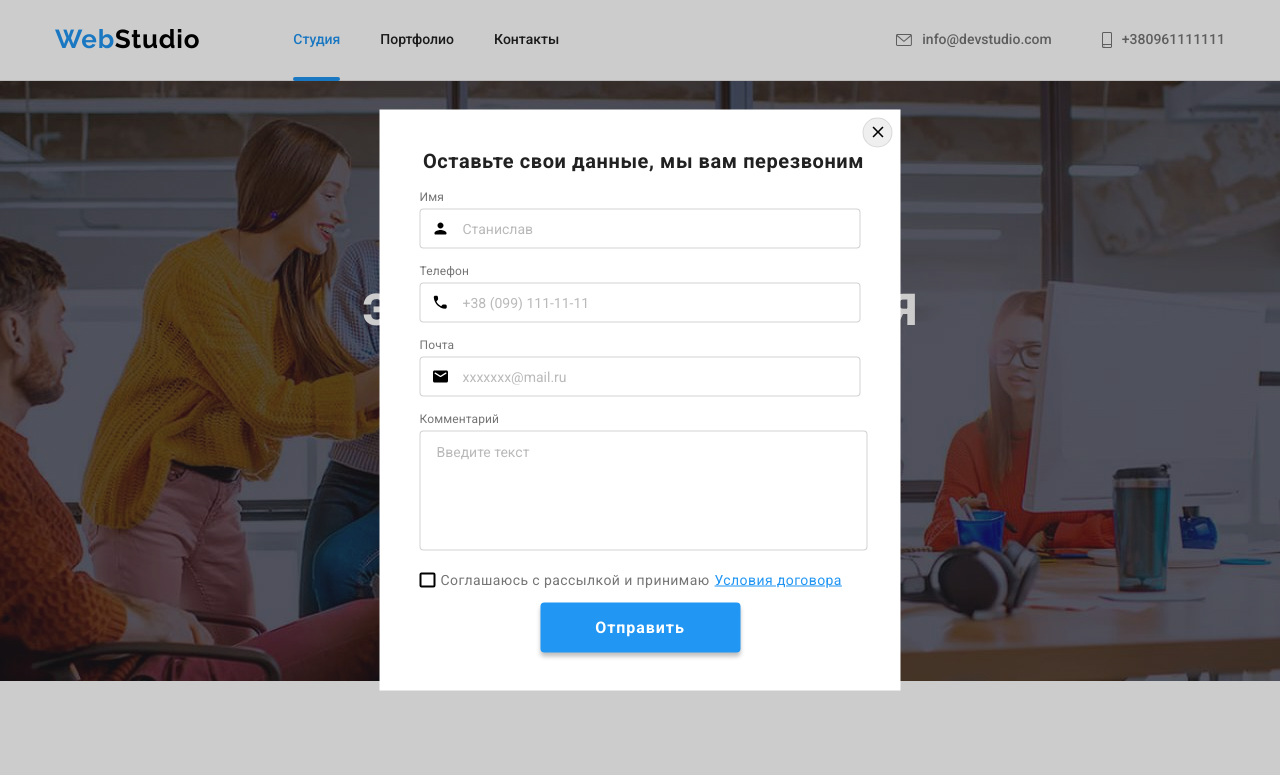
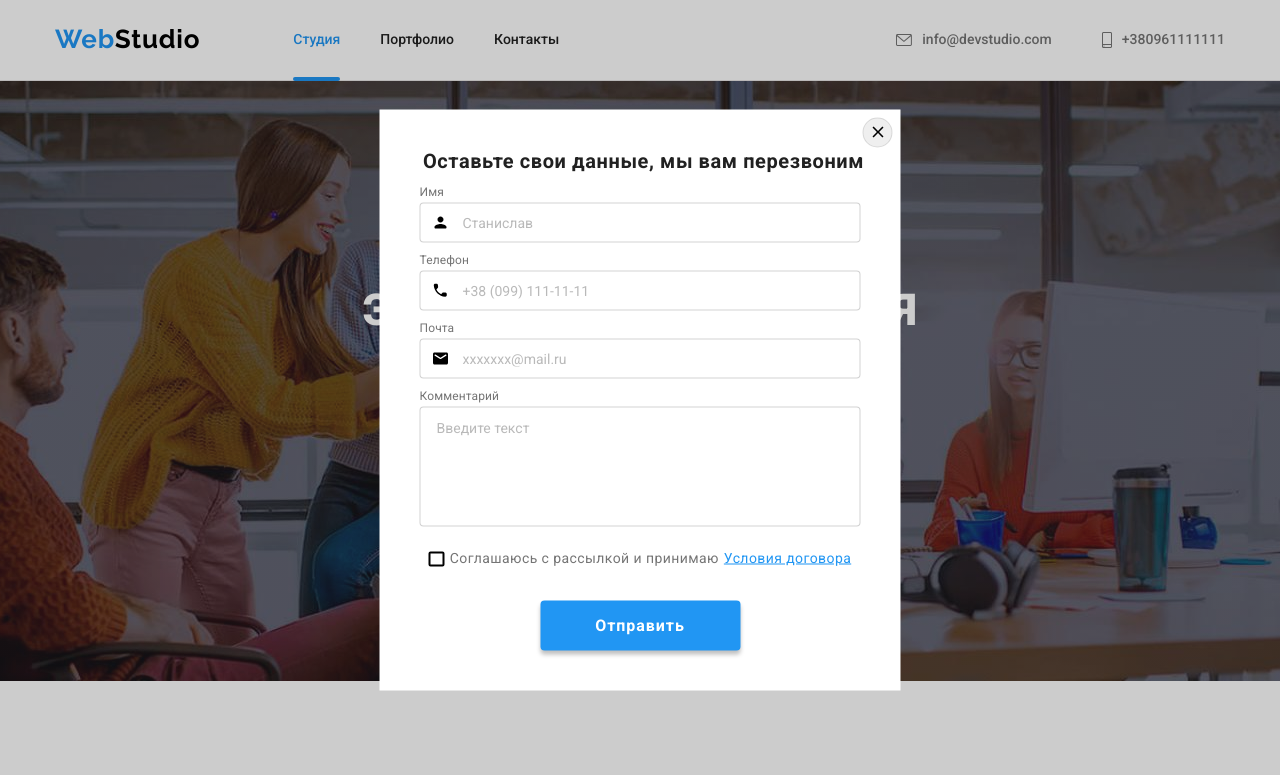
Before and after one commit to ArboreaStan/goit-markup-hw-06, a plain HTML site: page index.html in a window 1280 px wide. Both pictures are taken after a click on the button "Заказать услугу". Shown: the top 775 px of the page. Drawn offline with nearby package versions, Linux system fonts and the light colour scheme.

Commit message:
Доработка дз н 6

```diff
--- a/css/styles.css
+++ b/css/styles.css
@@ -522,6 +522,7 @@ a {
 }
 
 .contacts-box {
+  flex-grow: 1;
 }
 
 .footer-logo {
@@ -772,6 +773,11 @@ a {
   margin-bottom: 10px;
 }
 
+.modal-check {
+  margin-top: 20px;
+  margin-bottom: 30px;
+}
+
 .input-wrap {
   position: relative;
 }
@@ -784,13 +790,14 @@ a {
 }
 
 .modal-form-text {
-  width: 448px;
+  width: 100%;
   height: 120px;
   border: 1px solid rgba(33, 33, 33, 0.2);
   border-radius: 4px;
   resize: none;
   padding: 12px 16px;
   outline: none;
+  display: block;
   transition-property: border-color;
   transition-duration: 250ms;
   transition-timing-function: cubic-bezier(0.4, 0, 0.2, 1);
@@ -803,6 +810,7 @@ a {
   letter-spacing: 0.01em;
   color: var(--main-text-color);
   margin-bottom: 4px;
+  display: block;
 }
 
 .modal-form-input {
@@ -818,13 +826,10 @@ a {
   transition-timing-function: cubic-bezier(0.4, 0, 0.2, 1);
 }
 
-.modal-form-input:focus + .input-icon,
-.modal-form-input:hover + .input-icon {
+.modal-form-input:focus + .input-icon {
   fill: var(--accent-color);
 }
 
-.modal-form-input:hover,
-.modal-form-text:hover,
 .modal-form-input:focus,
 .modal-form-text:focus {
   border-color: var(--accent-color);
@@ -867,6 +872,7 @@ a {
   color: var(--main-text-color);
   display: flex;
   align-items: center;
+  justify-content: center;
 }
 
 .check-text::before {
--- a/index.html
+++ b/index.html
@@ -473,7 +473,7 @@
                             <textarea name="user-text" id="user-text" class="modal-form-text" cols="30" rows="10"
                             placeholder="Введите текст"></textarea>
                         </div>
-                        <div class="modal-field">
+                        <div class="modal-check">
                             <input
                             type="checkbox"
                             name="policy"
```
Also changed, not shown: 2 other files.
